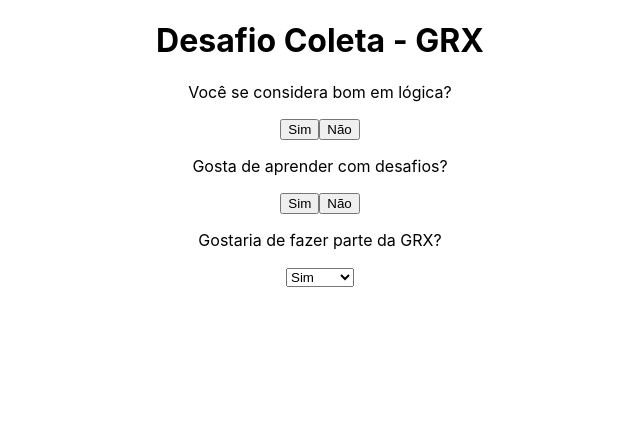
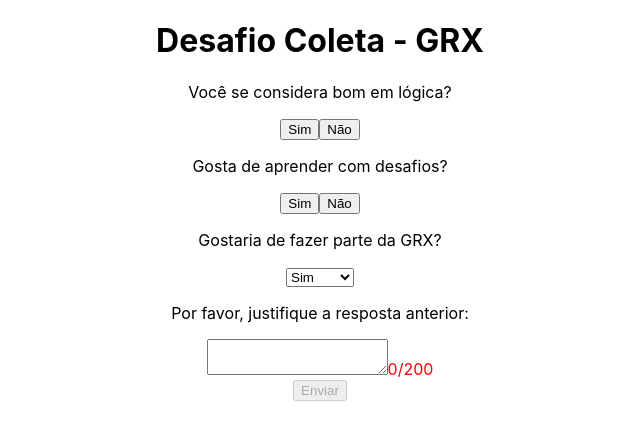
Before and after one commit to MGSiqueira/desafio-tecnico-grx-front, a React (Vite) app: page / in a window 1280 px wide. Shown: the top 440 px of the page, without its empty margins (320-960 px from the left). Built offline with nearby package versions, Linux system fonts and the light colour scheme.

Commit message:
Pergunta 4 pronta

```diff
--- a/src/components/Form.jsx
+++ b/src/components/Form.jsx
@@ -1,22 +1,29 @@
 import React, { useState } from "react";
 import Question1n2 from "./Question1n2";
 import Question3 from "./Question3";
+import Question4 from "./Question4";
 
 const questionOne = 'Você se considera bom em lógica?';
 const questionTwo = 'Gosta de aprender com desafios?';
 
 export default function Form() {
-  const [answers, setAnswers] = useState({ 1: '', 2: '', 3: 'Sim' });
+  const [answers, setAnswers] = useState({ Pergunta1: '', Pergunta2: '',
+    Pergunta3: 'Sim', Pergunta4: '' });
 
-  const handleClick = ({ target: { id, value }}) => {
-    setAnswers({ ...answers, [id]: value })
-  }
+  const handle = (event) => {
+    event.preventDefault();
+    const { target: { id, value } } = event;
+    setAnswers({ ...answers, [id]: value });
+  };
 
   return (
-    <div>
-      <Question1n2 number={ 1 } text={ questionOne } handle={ handleClick } answers={ answers } />
-      <Question1n2 number={ 2 } text={ questionTwo } handle={ handleClick } answers={ answers } />
-      <Question3 handle={ handleClick }/>
-    </div>
+    <form>
+      { console.log('teset') }
+      <Question1n2 number={ 'Pergunta1' } text={ questionOne } handle={ handle } answers={ answers } />
+      <Question1n2 number={ 'Pergunta2' } text={ questionTwo } handle={ handle } answers={ answers } />
+      <Question3 handle={ handle }/>
+      <Question4 text={ answers[4] } handle={ handle } />
+      <button disabled={ true }>Enviar</button>
+    </form>
   );
 }
--- a/src/components/Question3.jsx
+++ b/src/components/Question3.jsx
@@ -2,7 +2,7 @@
   return (
     <div>
       <p>Gostaria de fazer parte da GRX?</p>
-      <select id={ 3 } onClick={ handle }>
+      <select id={ 'Pergunta3' } onClick={ handle }>
         <option value='Sim'>Sim</option>
         <option value='Não'>Não</option>
         <option value='Não sei'>Não sei</option>
--- /dev/null
+++ b/src/components/Question4.jsx
@@ -0,0 +1,30 @@
+import React, { useState } from "react";
+
+export default function Question4({ text, handle }) {
+  const [wordCount, setWordCount] = useState(0);
+  const [countColor, setCountColor] = useState('red');
+
+  const handleChange = (event) => {
+    handle(event);
+    setWordCount(event.target.value.length);
+    validateLength(event.target.value);
+  };
+
+  const validateLength = (text) => {
+    console.log('validateLength')
+    if (text.length < 15 || text.length > 200) return setCountColor('red');
+    setCountColor('blue');
+  }
+
+  return (
+    <div>
+      <label>
+        { console.log(text) }
+        { console.log(wordCount) }
+        <p>Por favor, justifique a resposta anterior:</p>
+        <textarea id={ 'Pergunta4' } value={ text } onChange={ handleChange } />
+        <p style={ { display:"inline", color:`${countColor}` }}>{ `${wordCount}/200`}</p>
+      </label>
+    </div>
+  );
+}
```
